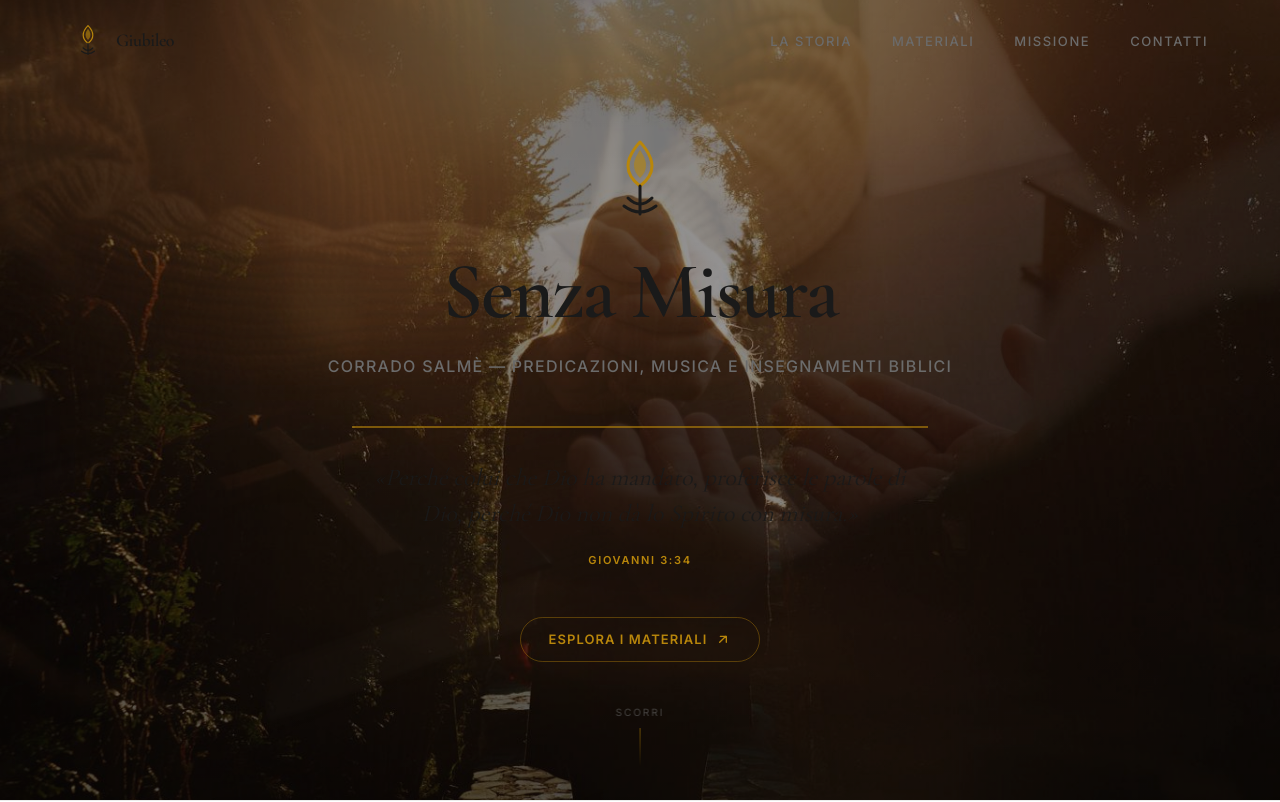
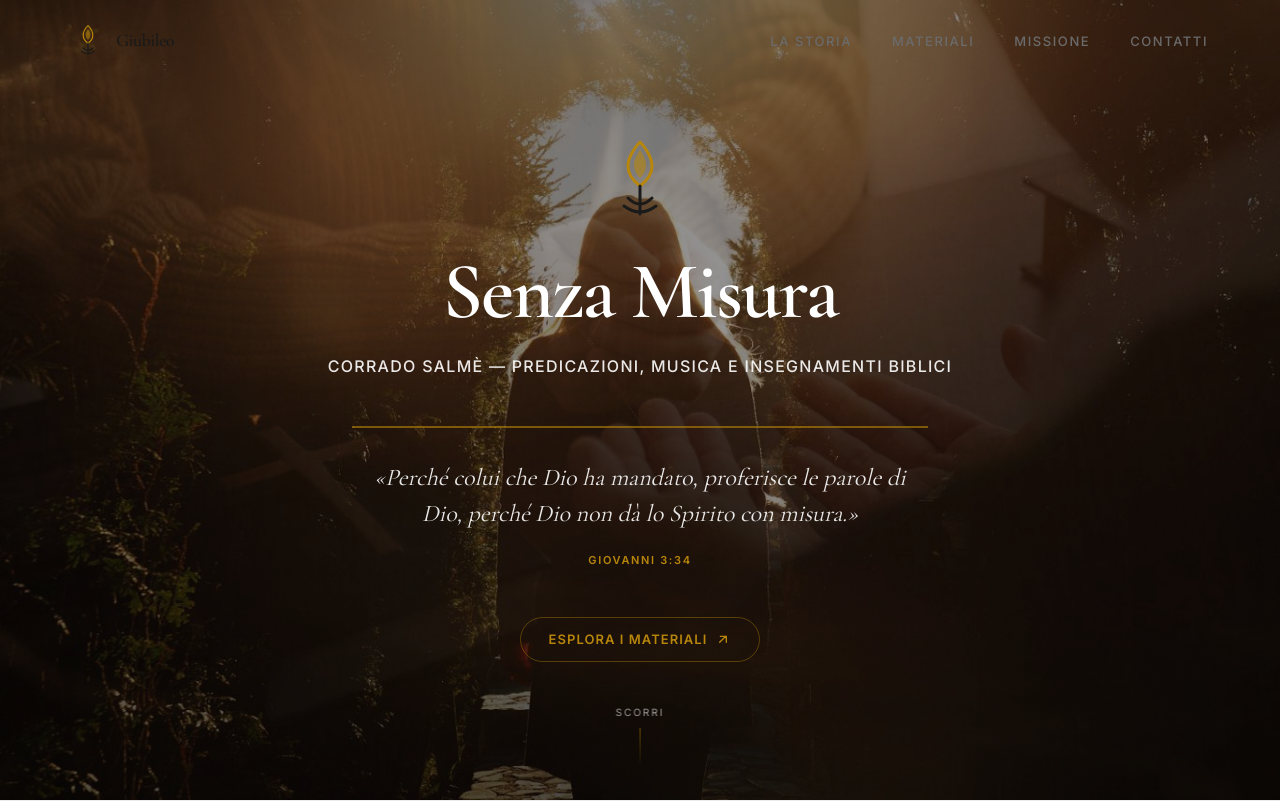
Before and after one commit to gaetanomeli95-lab/sito-chiesa-giubileo, a Next.js app: page / in a window 1280 px wide. Shown: the top 802 px of the page. Built offline with nearby package versions, Linux system fonts and the light colour scheme.

Commit message:
fix: change hero text to white for contrast with dark overlay

```diff
--- a/components/hero.tsx
+++ b/components/hero.tsx
@@ -43,16 +43,16 @@ export function Hero() {
           <Logo className="w-20 h-20 text-gold" />
         </div>
 
-        <h1 className="font-serif text-[clamp(2.6rem,6.5vw,5rem)] font-semibold leading-[1.05] tracking-tight text-foreground mb-5">
+        <h1 className="font-serif text-[clamp(2.6rem,6.5vw,5rem)] font-semibold leading-[1.05] tracking-tight text-white mb-5">
           Senza Misura
         </h1>
 
-        <p className="text-muted text-[15px] md:text-base tracking-[0.08em] uppercase font-medium mb-12">
+        <p className="text-white/90 text-[15px] md:text-base tracking-[0.08em] uppercase font-medium mb-12">
           Corrado Salmè — Predicazioni, Musica e Insegnamenti Biblici
         </p>
 
         <blockquote className="relative text-left md:text-center pl-5 md:pl-0 border-l-2 md:border-l-0 md:border-t-2 border-gold/60 pt-0 md:pt-8 mb-12 max-w-xl mx-auto">
-          <p className="font-serif italic text-[clamp(1.15rem,2.2vw,1.5rem)] leading-[1.5] text-foreground/90">
+          <p className="font-serif italic text-[clamp(1.15rem,2.2vw,1.5rem)] leading-[1.5] text-white/90">
             «Perché colui che Dio ha mandato, proferisce le parole di Dio, perché Dio non dà lo Spirito con misura.»
           </p>
           <cite className="block mt-5 text-[11px] font-semibold uppercase tracking-[0.15em] text-gold not-italic">
@@ -73,7 +73,7 @@ export function Hero() {
 
       {/* Scroll indicator */}
       <div className="absolute bottom-8 left-1/2 -translate-x-1/2 flex flex-col items-center gap-2 opacity-60">
-        <span className="text-[10px] uppercase tracking-[0.2em] text-muted">Scorri</span>
+        <span className="text-[10px] uppercase tracking-[0.2em] text-white">Scorri</span>
         <div className="w-px h-10 bg-gradient-to-b from-gold to-transparent animate-scroll-line" />
       </div>
     </section>
```
